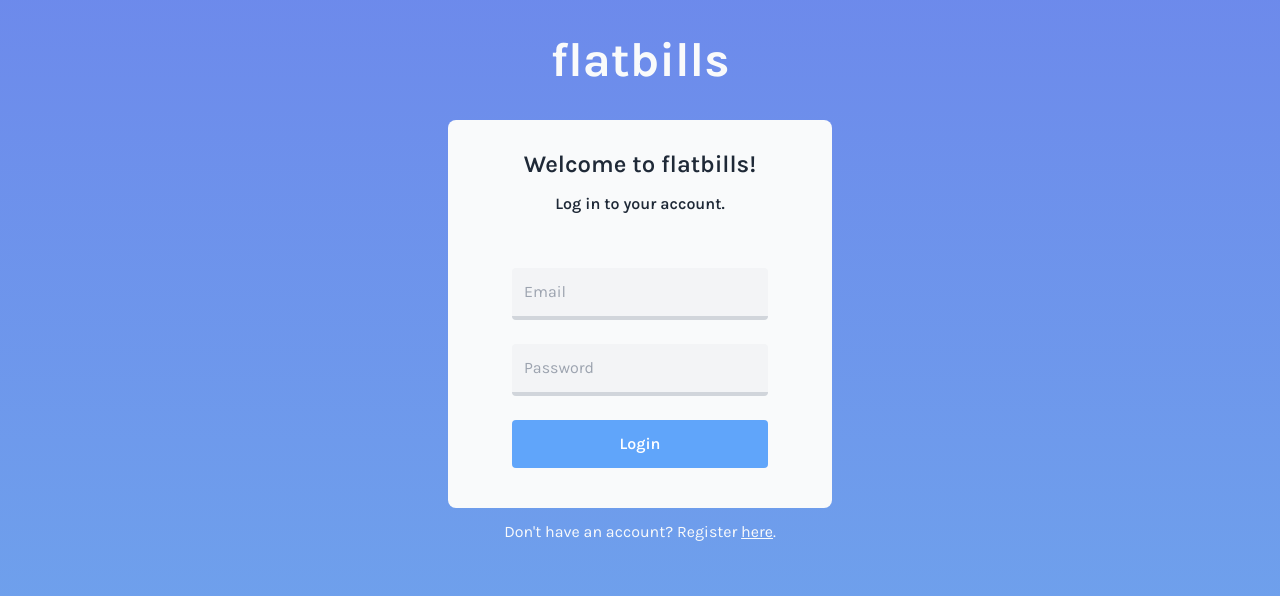
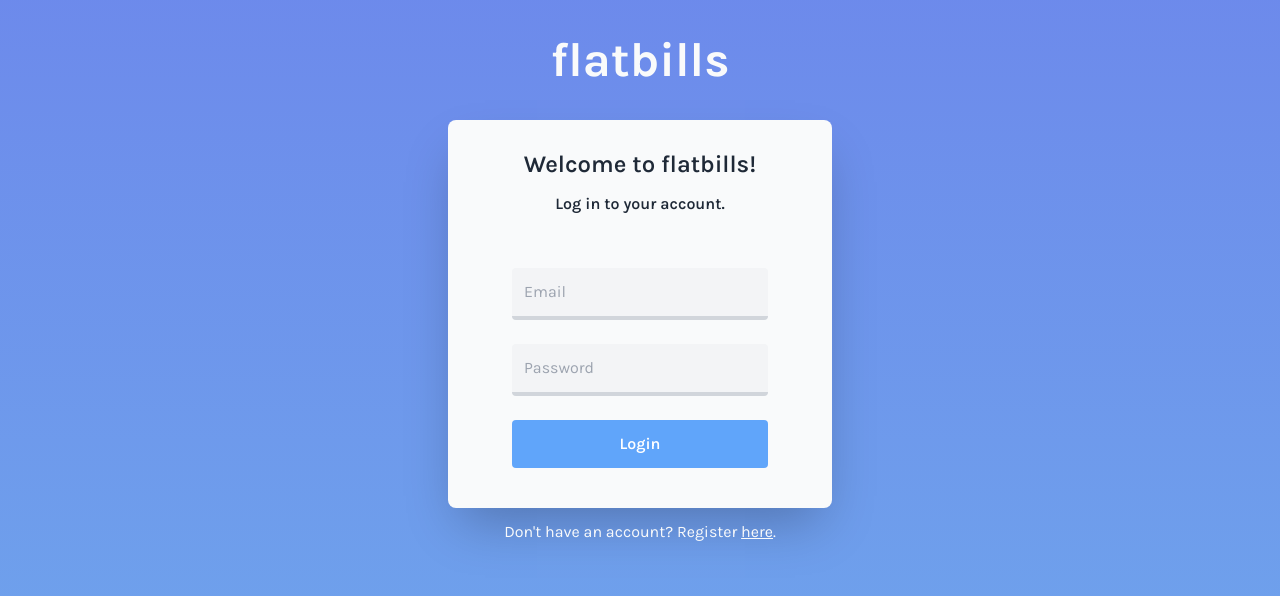
Before and after one commit to ethan-fraser/cosc349-assignment1, a React (Create React App) app in the folder webserver/: page /login in a window 1280 px wide. Shown: the top 596 px of the page. Built offline with nearby package versions, Linux system fonts and the light colour scheme.

Commit message:
Add shadow to white container

```diff
--- a/webserver/src/pages/Login.js
+++ b/webserver/src/pages/Login.js
@@ -79,7 +79,7 @@ class Login extends React.Component {
         return (
             <div>
                 <h1 className="text-5xl text-gray-50 font-black text-center py-9">flatbills</h1>
-                <div className="w-96 mx-auto bg-gray-50 rounded-lg">
+                <div className="w-96 mx-auto bg-gray-50 rounded-lg shadow-2xl">
                     <div>
                         <h3 className="text-2xl text-gray-800 font-semibold text-center pt-7 pb-3">Welcome to flatbills!</h3>
                         <h5 className="text-base text-gray-800 font-semibold text-center pb-4">Log in to your account.</h5><br />
```
